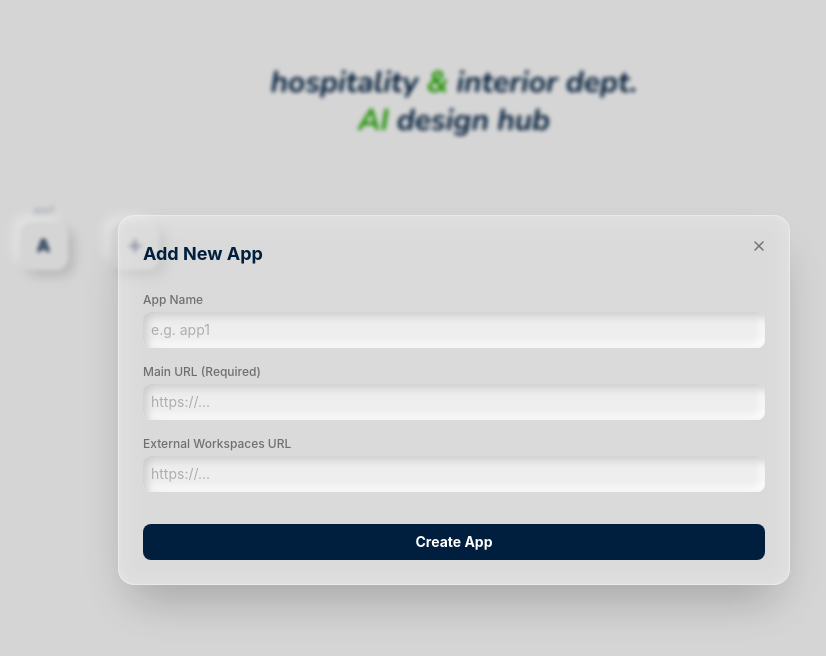
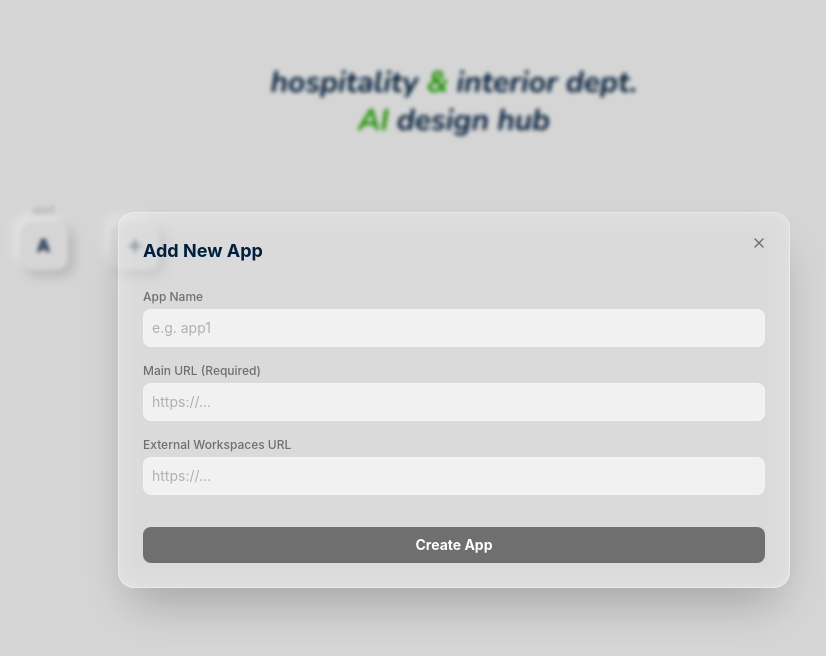
Before and after one commit to implicatio-hash/hiaihub, a React (Vite) app: page / in a window 1280 px wide. Both pictures are taken after a click on the button 320 px from the left and 246 px from the top of the page. Shown: the top 656 px of the page, without its empty margins (186-1012 px from the left). Built offline with nearby package versions, Linux system fonts and the light colour scheme; a web font is replaced by a local one.

Commit message:
feat: Update input field styles
Refactors the input field styles to use a more modern and consistent design language. Replaces `neumorph-inset` with `bg-white/60` and `border border-white/20` for a cleaner appearance.

```diff
--- a/src/App.tsx
+++ b/src/App.tsx
@@ -142,7 +142,7 @@ export default function App() {
                     value={newName}
                     onChange={(e) => setNewName(e.target.value)}
                     placeholder="e.g. app1"
-                    className="w-full p-2 text-sm neumorph-inset rounded-lg focus:outline-none"
+                    className="w-full p-2 text-sm bg-white/60 rounded-lg focus:outline-none border border-white/20"
                   />
                 </div>
                 <div>
@@ -153,7 +153,7 @@ export default function App() {
                     value={newMainUrl}
                     onChange={(e) => setNewMainUrl(e.target.value)}
                     placeholder="https://..."
-                    className="w-full p-2 text-sm neumorph-inset rounded-lg focus:outline-none"
+                    className="w-full p-2 text-sm bg-white/60 rounded-lg focus:outline-none border border-white/20"
                   />
                 </div>
                 <div>
@@ -163,12 +163,12 @@ export default function App() {
                     value={newExternalUrl}
                     onChange={(e) => setNewExternalUrl(e.target.value)}
                     placeholder="https://..."
-                    className="w-full p-2 text-sm neumorph-inset rounded-lg focus:outline-none"
+                    className="w-full p-2 text-sm bg-white/60 rounded-lg focus:outline-none border border-white/20"
                   />
                 </div>
                 <button
                   type="submit"
-                  className="w-full py-2 bg-[#001F3F] text-white rounded-lg hover:bg-opacity-90 transition-colors mt-4 text-sm font-bold"
+                  className="w-full py-2 bg-[#6F6F6F] text-white rounded-lg hover:bg-opacity-90 transition-colors mt-4 text-sm font-bold"
                 >
                   Create App
                 </button>
```
